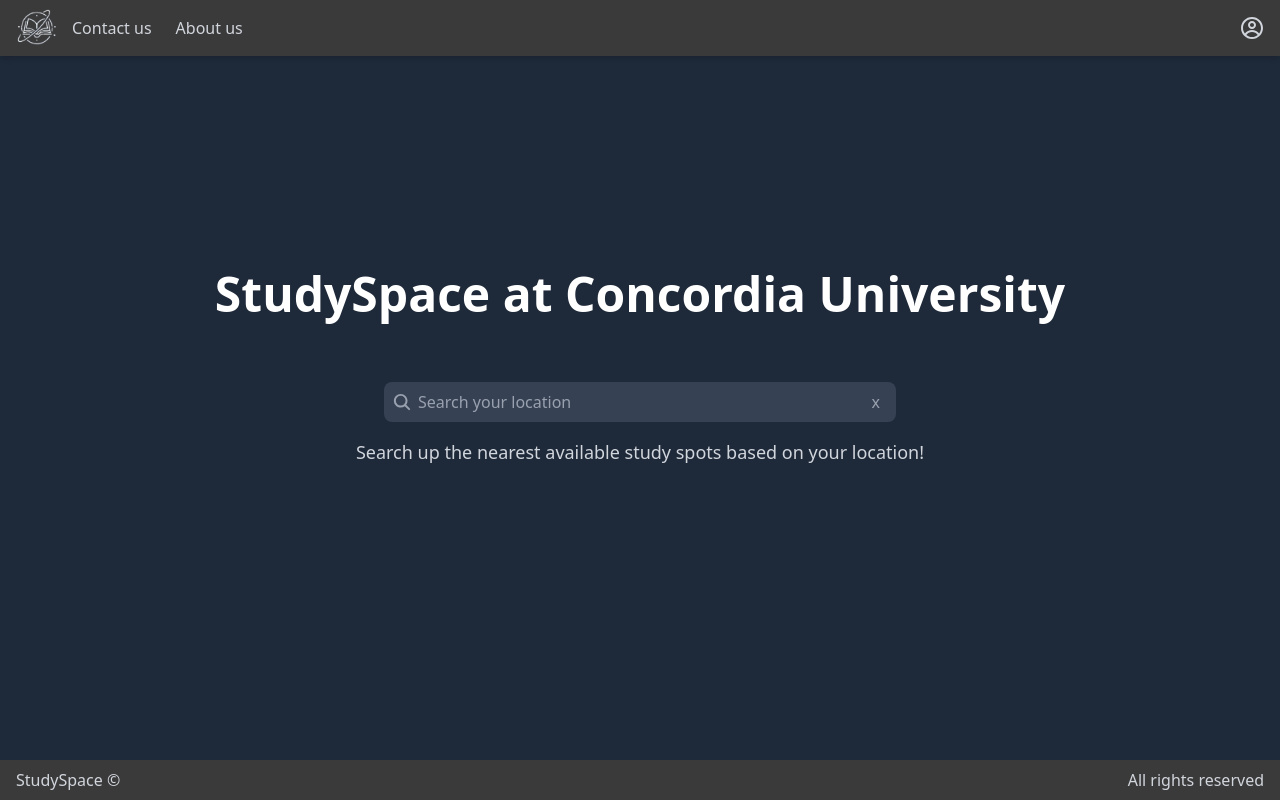
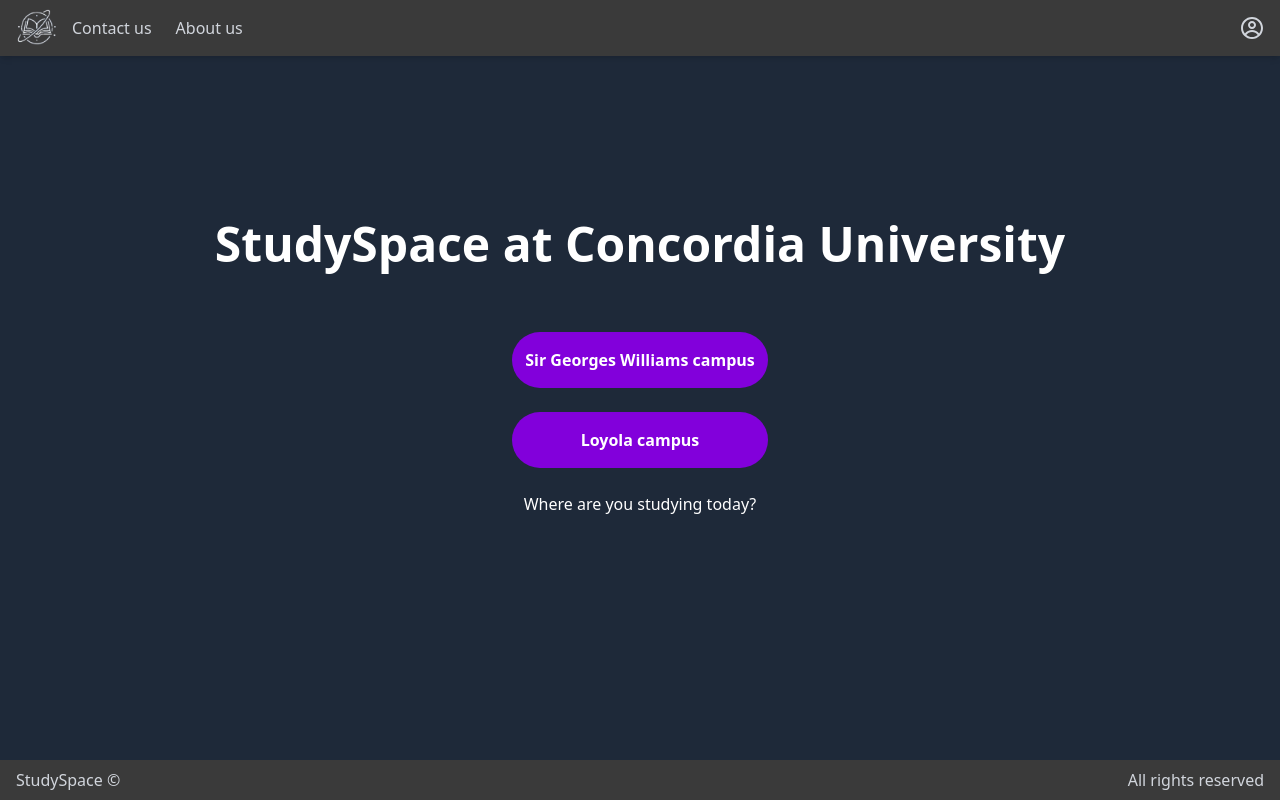
Before and after one commit to kvvyas/Smart-Space, a React app: page / in a window 1280 px wide. Built offline with nearby package versions, Linux system fonts and the light colour scheme; the HTML template or start-up script is replaced by a standard one.

Commit message:
somethings

```diff
--- a/package.json
+++ b/package.json
@@ -19,8 +19,8 @@
   },
   "devDependencies": {
     "@eslint/js": "^9.17.0",
-    "@types/react": "^18.3.18",
-    "@types/react-dom": "^18.3.5",
+    "@types/react": "^18.3.20",
+    "@types/react-dom": "^18.3.6",
     "@vitejs/plugin-react": "^4.3.4",
     "autoprefixer": "^10.4.20",
     "eslint": "^9.17.0",
@@ -28,7 +28,7 @@
     "eslint-plugin-react-refresh": "^0.4.16",
     "globals": "^15.14.0",
     "postcss": "^8.5.1",
-    "react-router-dom": "^7.1.5",
+    "react-router-dom": "^7.4.1",
     "tailwindcss": "^4.0.0",
     "typescript": "~5.6.2",
     "typescript-eslint": "^8.18.2",
--- a/src/App.tsx
+++ b/src/App.tsx
@@ -1,7 +1,8 @@
 import React from 'react';
-import { IoSearch } from "react-icons/io5";
 import Footer from './components/Footer.jsx';
 import Header from './components/Header.jsx';
+import NewFeedbackButton from "./components/NewFeedbackButton";
+import { Link } from 'react-router-dom';
 
 function App() {
   return (
@@ -11,20 +12,13 @@
 
       <main className="flex-grow flex flex-col items-center justify-center text-center px-4 mb-20">
         <h1 className="text-4xl md:text-5xl font-bold mb-16">
-          StudySpace at Concordia University
-        </h1>
-        <div className="flex items-center w-full max-w-lg bg-gray-700 rounded-lg p-2 mb-4">
-          <IoSearch className="text-gray-400 text-xl mr-1.5" />
-          <input
-            type="text"
-            placeholder="Search your location"
-            className="flex-grow bg-transparent border-none text-white placeholder-gray-400 focus:outline-none"
-          />
-          <button className="text-gray-400 hover:text-red-500 px-2">x</button>
-        </div>
-        <p className="text-lg text-gray-300">
-          Search up the nearest available study spots based on your location!
-        </p>
+          StudySpace at Concordia University <br /></h1>
+          <Link to="/step1">
+        <NewFeedbackButton label="Sir Georges Williams campus" onClick={() => console.log("I am at SGW")} /></Link>
+          <p><br /></p>
+          <Link to="/step1">
+        <NewFeedbackButton label="Loyola campus" onClick={() => console.log("I am at Loyola")} /></Link>
+          <br />Where are you studying today?
       </main>
 
       {/* Footer */}
--- /dev/null
+++ b/src/components/NewFeedbackButton.tsx
@@ -0,0 +1,19 @@
+import React from 'react';
+
+interface FeedbackButtonProps {
+  label: string;
+  onClick: () => void;
+}
+
+const NewFeedbackButton: React.FC<FeedbackButtonProps> = ({ label, onClick }) => {
+  return (
+    <button
+      className="w-64 py-4 bg-purple-700 text-white font-bold rounded-full hover:bg-purple-800 transition duration-300"
+      onClick={onClick}
+    >
+      {label}
+    </button>
+  );
+};
+
+export default NewFeedbackButton;
--- a/tsconfig.json
+++ b/tsconfig.json
@@ -2,7 +2,7 @@
   "compilerOptions": {
     "allowJs": true,
     "allowSyntheticDefaultImports": true,
-    "esModuleInterop": true,
+    "esModuleInterop" : true,
     "isolatedModules": true,
     "jsx": "react",
     "lib": ["DOM", "es6"],
@@ -12,5 +12,6 @@
     "target": "esnext",
     "noImplicitAny": false,
   },
+  "include": ["src", "types"],
   "exclude": ["node_modules", "babel.config.js", "metro.config.js", "jest.config.js"]
 }
```
Also changed, not shown: 1 other file (tests, documents, lock files or other folders).
